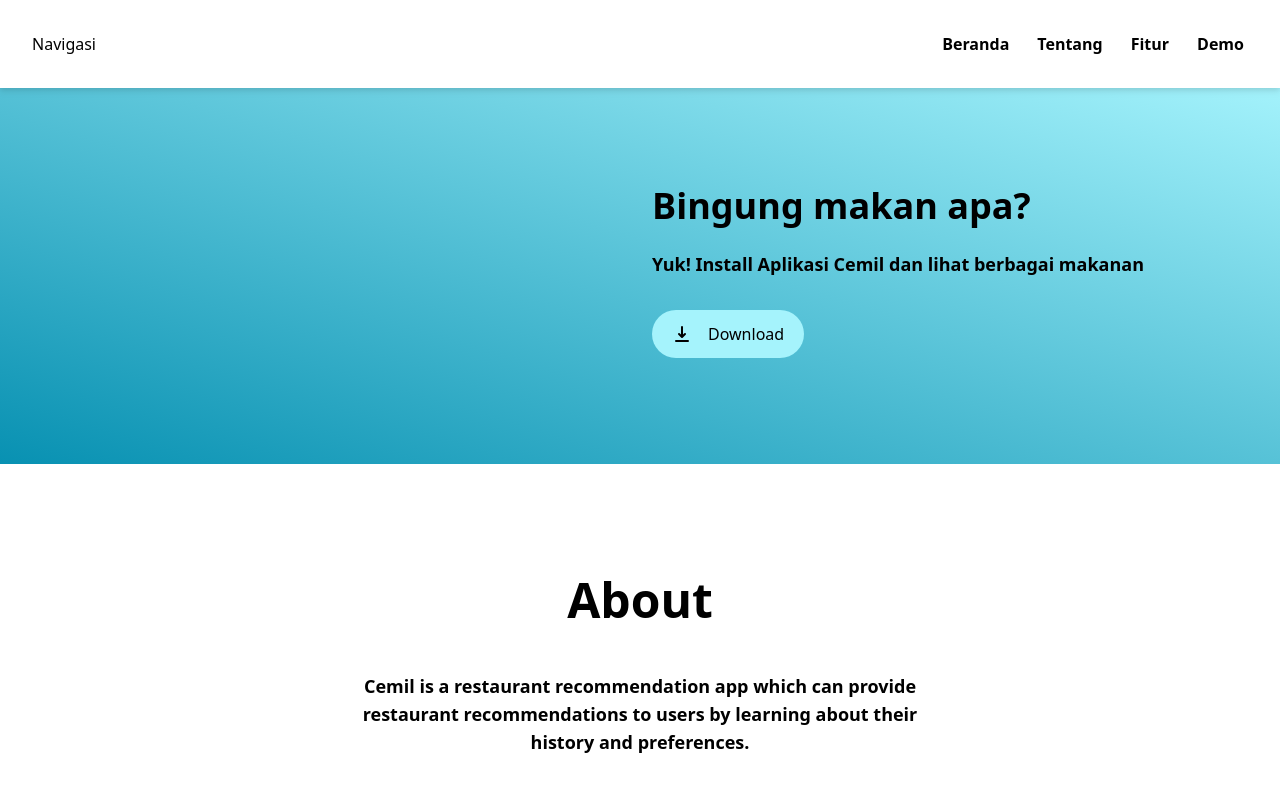
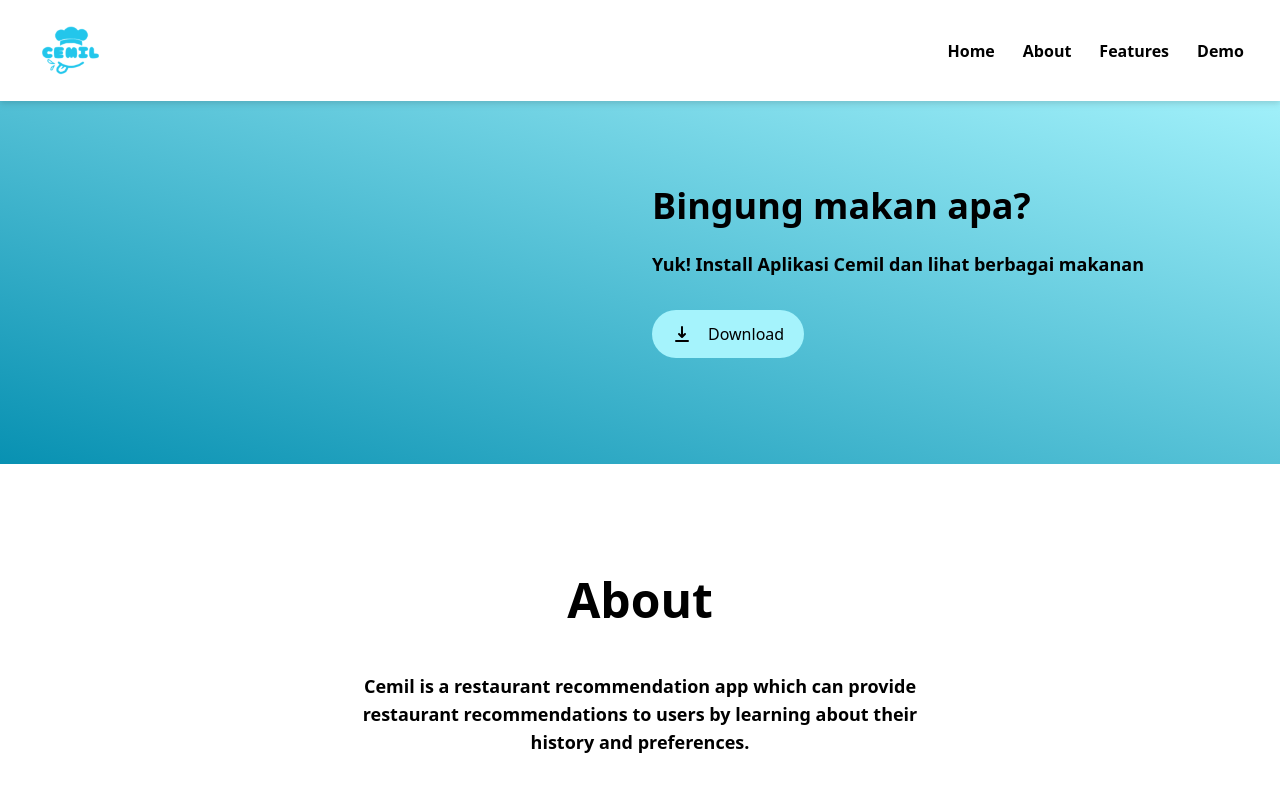
Before and after one commit to C22-PS181-Product-Capstone-Bangkit/Cloud-Computing, a React (Create React App) app: page / in a window 1280 px wide. Shown: the top 800 px of the page. Built offline with nearby package versions, Linux system fonts and the light colour scheme.

Commit message:
navigation bar

```diff
--- a/src/assets/img/index.js
+++ b/src/assets/img/index.js
@@ -1,8 +1,9 @@
 import Phone from "./phone.svg";
+import Logo from "./logo.png";
 import Screen1 from "./WelcomeScreen.svg";
 import Screen2 from "./SearchResult.svg";
 import Screen3 from "./DetailRestaurant.svg";
 import Screen4 from "./History.svg";
 import Screen5 from "./RecommendRestaurant.svg";
 
-export { Phone, Screen1, Screen2, Screen3, Screen4, Screen5  }
+export { Phone, Logo, Screen1, Screen2, Screen3, Screen4, Screen5  }
--- a/src/components/Navbar.jsx
+++ b/src/components/Navbar.jsx
@@ -1,13 +1,14 @@
 import { useState } from "react";
 import { ViewListIcon, XIcon } from "@heroicons/react/solid";
+import { Logo } from "../assets/img";
 
 const Navbar = () => {
   const [open, setOpen] = useState(false);
   return (
     <header className="fixed w-screen bg-white drop-shadow-md z-50">
       <nav className="md:flex md:items-center">
-        <div className="md:block flex items-center m-5">
-          <p className="p-2.5 md:p-3">Navigasi</p>
+        <div className="md:block flex items-center mx-7 my-2">
+          <img src={Logo} className="w-1/6" />
           <div className="md:hidden ml-auto mr-4">
             <button type="button" onClick={() => setOpen(!open)}>
               {open ? <XIcon className="w-7 h-7" /> : <ViewListIcon className="w-7 h-7" />}
@@ -25,7 +26,7 @@
                 }
               >
                 <p className="md:p-3 md:mx-1 md:ml-0 md:mb-0 font-semibold py-2 pl-2 ml-5 mb-4">
-                  Beranda
+                  Home
                 </p>
               </button>
             </li>
@@ -40,7 +41,7 @@
                 }
               >
                 <p className="md:p-3 md:mx-1 md:ml-0 md:mb-0 font-semibold py-2 pl-2 ml-5 mb-4">
-                  Tentang
+                  About
                 </p>
               </button>
             </li>
@@ -55,7 +56,7 @@
                 }
               >
                 <p className="md:p-3 md:mx-1 md:ml-0 md:mb-0 font-semibold py-2 pl-2 ml-5 mb-4">
-                  Fitur
+                  Features
                 </p>
               </button>
             </li>
```
Also changed, not shown: src/assets/img/logo.png (added).
